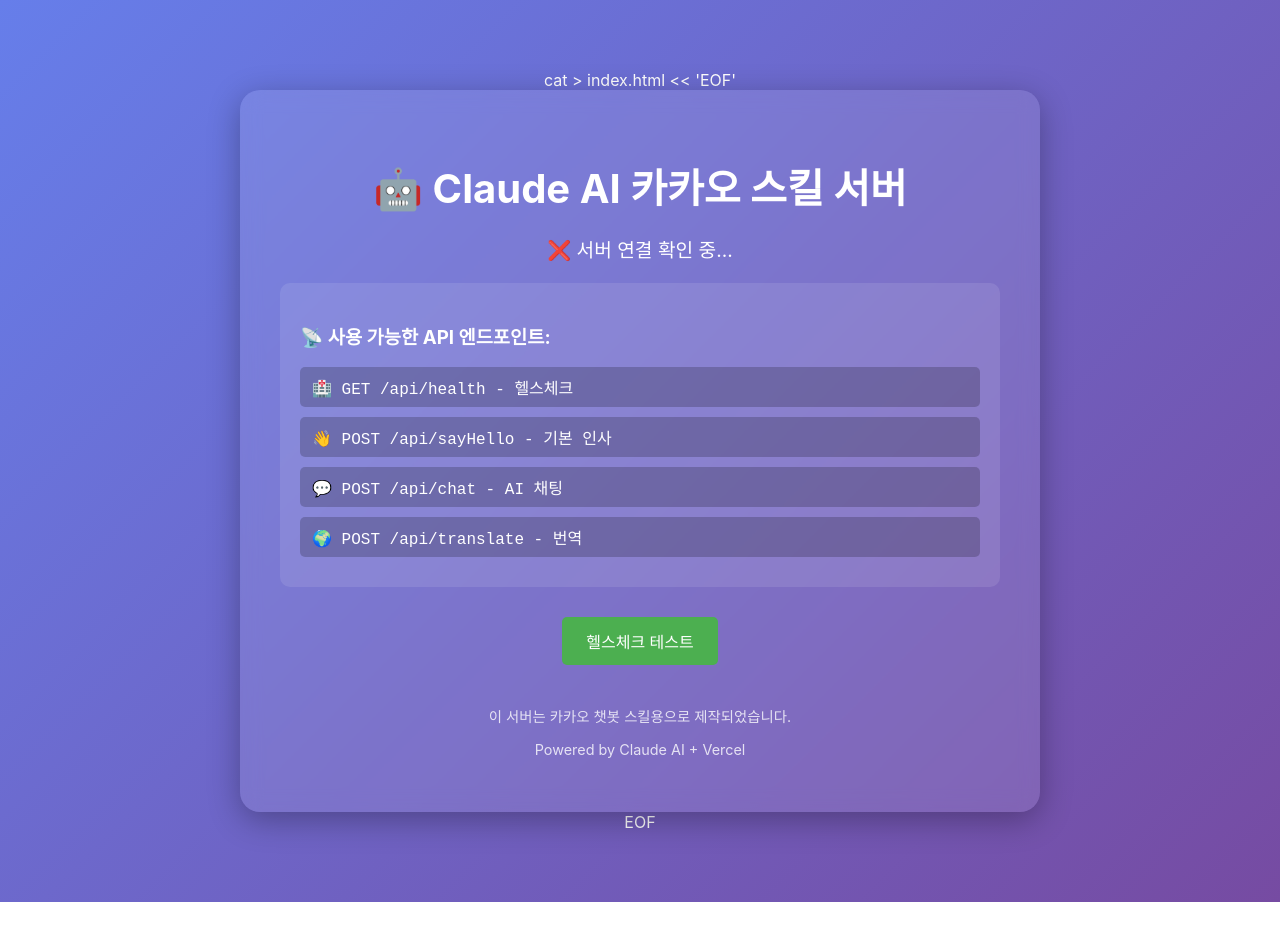
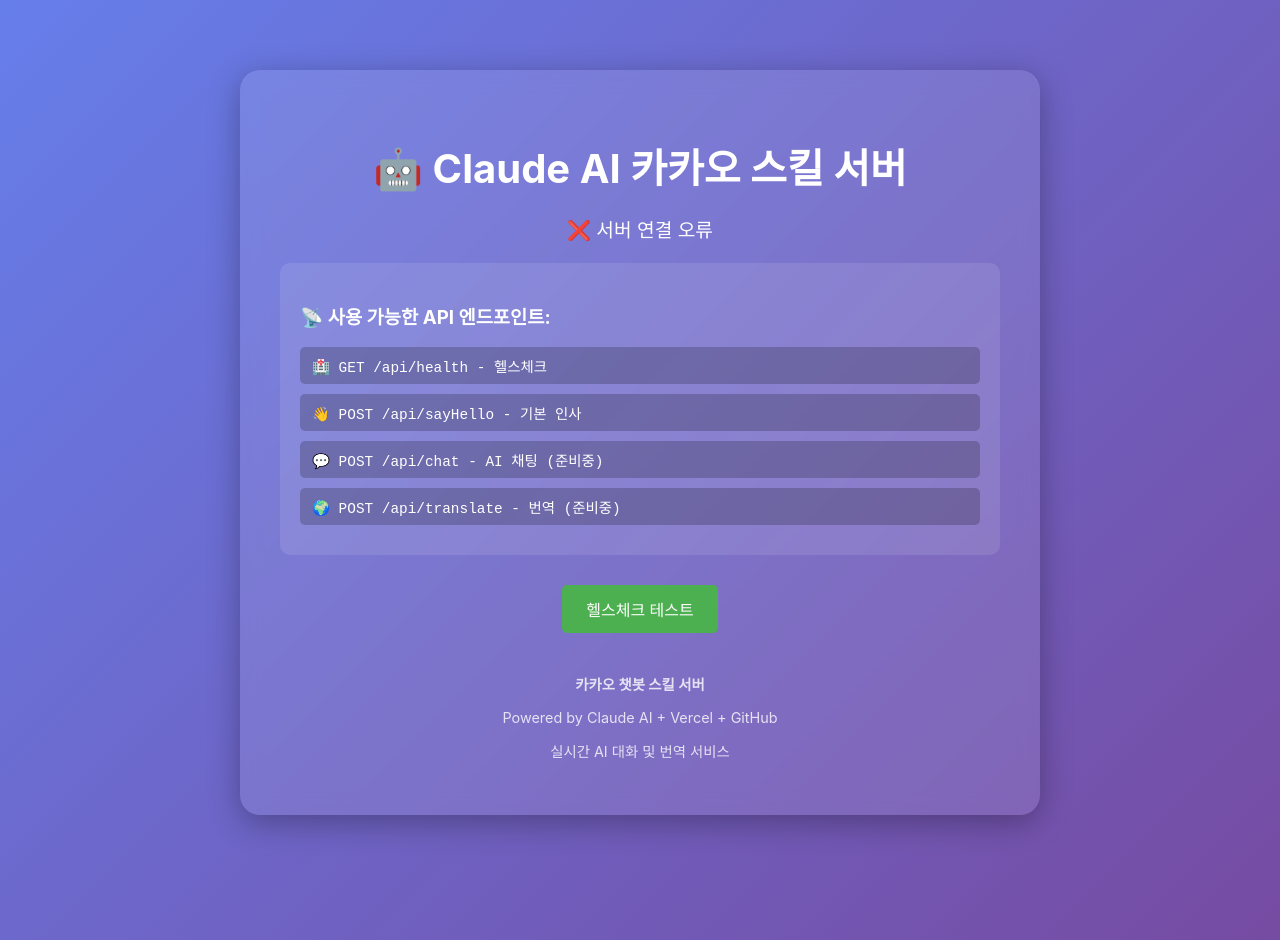
Before and after one commit to dongwihahaha/claude-kakao-skill, a website: page index.html in a window 1280 px wide. Before the commit the page ends 902 px from the top, so only its background shows below. Drawn offline with Linux system fonts and the light colour scheme; no server answers.

Commit message:
Update index.html

```diff
--- a/index.html
+++ b/index.html
@@ -1,4 +1,3 @@
-cat > index.html << 'EOF'
 <!DOCTYPE html>
 <html lang="ko">
 <head>
@@ -14,6 +13,7 @@
             background: linear-gradient(135deg, #667eea 0%, #764ba2 100%);
             color: white;
             text-align: center;
+            min-height: 100vh;
         }
         .container {
             background: rgba(255, 255, 255, 0.1);
@@ -37,6 +37,7 @@
             background: rgba(0, 0, 0, 0.2);
             padding: 8px 12px;
             border-radius: 5px;
+            font-size: 0.9em;
         }
         .test-button {
             display: inline-block;
@@ -49,45 +50,51 @@
             transition: background 0.3s;
         }
         .test-button:hover { background: #45a049; }
+        .info {
+            margin-top: 30px;
+            font-size: 0.9em;
+            opacity: 0.8;
+        }
     </style>
 </head>
 <body>
     <div class="container">
         <h1>🤖 Claude AI 카카오 스킬 서버</h1>
-        <div class="status">✅ 서버가 정상적으로 작동 중입니다!</div>
+        <div class="status" id="status">✅ 서버 상태 확인 중...</div>
 
         <div class="endpoints">
             <h3>📡 사용 가능한 API 엔드포인트:</h3>
             <div class="endpoint">🏥 GET /api/health - 헬스체크</div>
             <div class="endpoint">👋 POST /api/sayHello - 기본 인사</div>
-            <div class="endpoint">💬 POST /api/chat - AI 채팅</div>
-            <div class="endpoint">🌍 POST /api/translate - 번역</div>
+            <div class="endpoint">💬 POST /api/chat - AI 채팅 (준비중)</div>
+            <div class="endpoint">🌍 POST /api/translate - 번역 (준비중)</div>
         </div>
 
         <a href="/api/health" class="test-button">헬스체크 테스트</a>
 
-        <div style="margin-top: 30px; font-size: 0.9em; opacity: 0.8;">
-            <p>이 서버는 카카오 챗봇 스킬용으로 제작되었습니다.</p>
-            <p>Powered by Claude AI + Vercel</p>
+        <div class="info">
+            <p><strong>카카오 챗봇 스킬 서버</strong></p>
+            <p>Powered by Claude AI + Vercel + GitHub</p>
+            <p>실시간 AI 대화 및 번역 서비스</p>
         </div>
     </div>
 
     <script>
-        // 페이지 로드 시 헬스체크 상태 확인
+        // 페이지 로드 시 서버 상태 확인
         fetch('/api/health')
             .then(response => response.json())
             .then(data => {
-                console.log('Health check:', data);
+                const statusElement = document.getElementById('status');
                 if (data.status === 'OK') {
-                    document.querySelector('.status').innerHTML =
-                        '✅ 서버 상태: 정상 | Claude API: ' + data.claude_api;
+                    statusElement.innerHTML = `✅ 서버 정상 작동 중! (${data.timestamp.slice(0, 19).replace('T', ' ')})`;
+                } else {
+                    statusElement.innerHTML = '⚠️ 서버 상태 확인 실패';
                 }
             })
             .catch(error => {
-                document.querySelector('.status').innerHTML = '❌ 서버 연결 확인 중...';
+                document.getElementById('status').innerHTML = '❌ 서버 연결 오류';
                 console.error('Health check failed:', error);
             });
     </script>
 </body>
 </html>
-EOF
```
